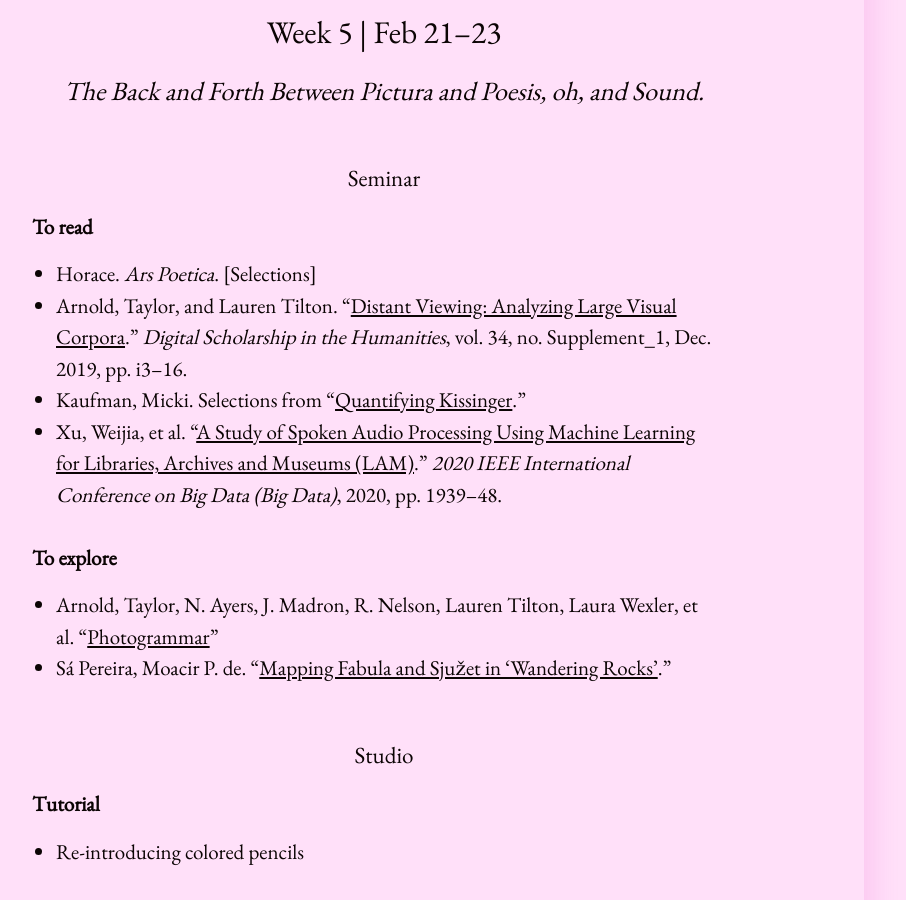
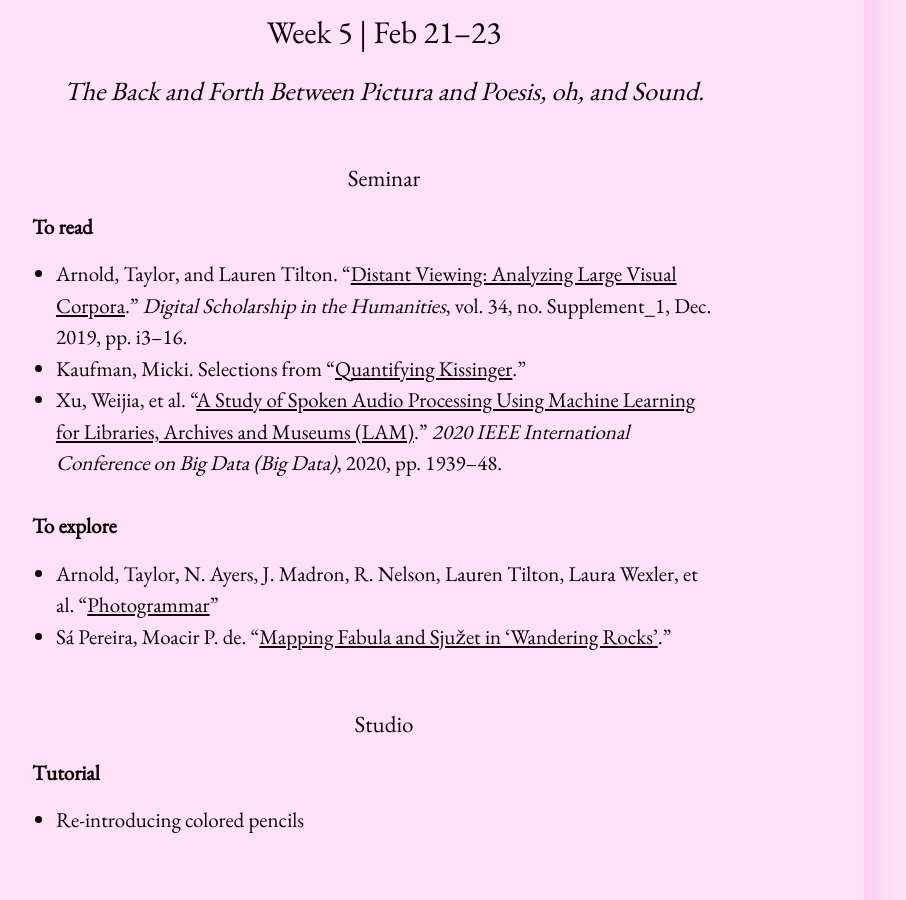
Before and after one commit to elotroalex/s23-intro-dh, a Jekyll site: the page built from schedule.md, in a window 1280 px wide and 900 px high, scrolled down 4716 px. Shown: the whole window, without its empty margins (256-1162 px from the left). Built offline with Jekyll 4.4.1, drawn with Linux system fonts in a browser that asks for light colours.

Commit message:
removed Horace

```diff
--- a/schedule.md
+++ b/schedule.md
@@ -126,7 +126,6 @@ title: Schedule
 
 **To read**
 
-- Horace. _Ars Poetica_. [Selections]
 - Arnold, Taylor, and Lauren Tilton. “[Distant Viewing: Analyzing Large Visual Corpora](https://doi.org/10.1093/llc/fqz013).” _Digital Scholarship in the Humanities_, vol. 34, no. Supplement_1, Dec. 2019, pp. i3–16.
 - Kaufman, Micki. Selections from "[Quantifying Kissinger](https://blog.quantifyingkissinger.com/all-posts/)."
 - Xu, Weijia, et al. “[A Study of Spoken Audio Processing Using Machine Learning for Libraries, Archives and Museums (LAM)](https://doi.org/10.1109/BigData50022.2020.9378438).” _2020 IEEE International Conference on Big Data (Big Data)_, 2020, pp. 1939–48.
```
